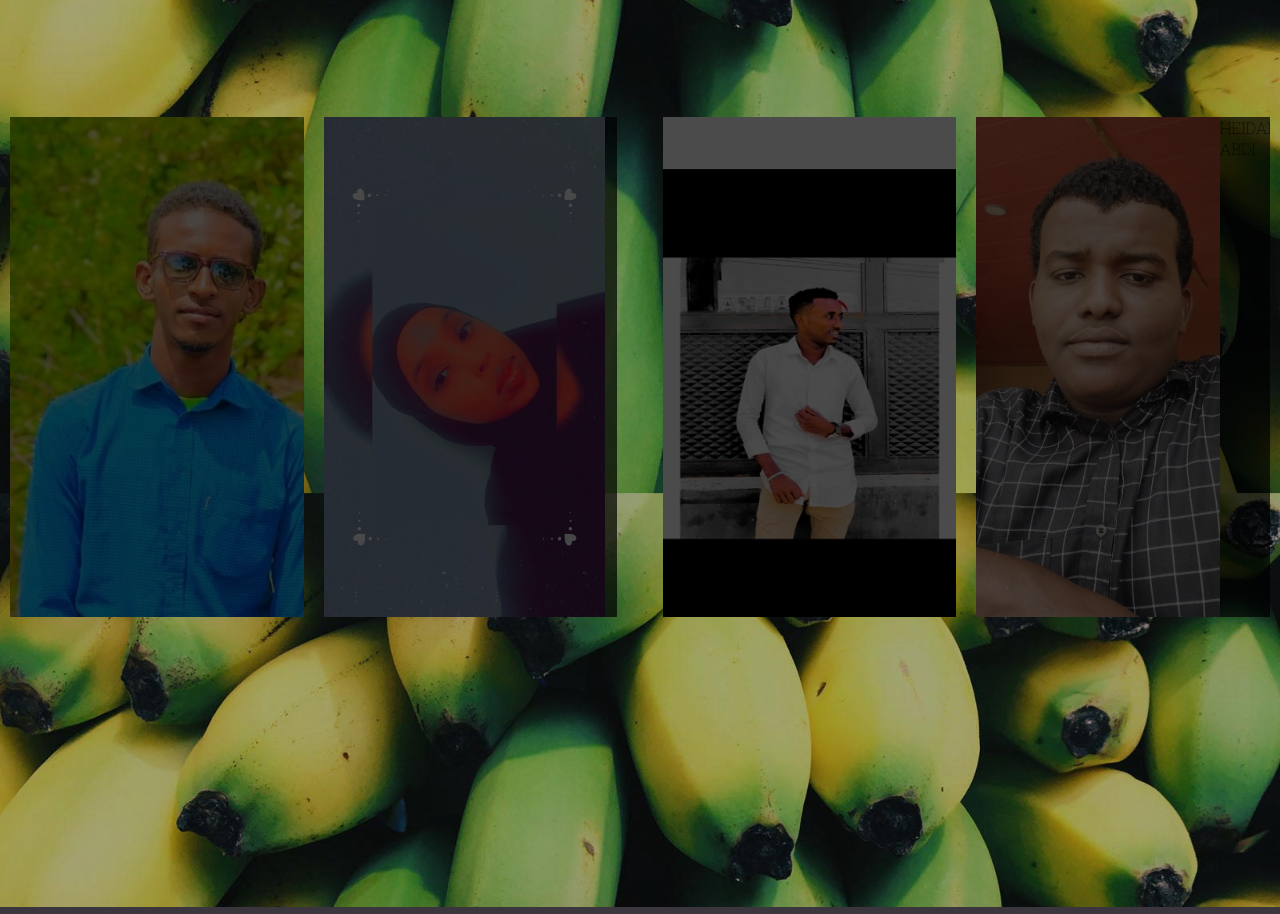
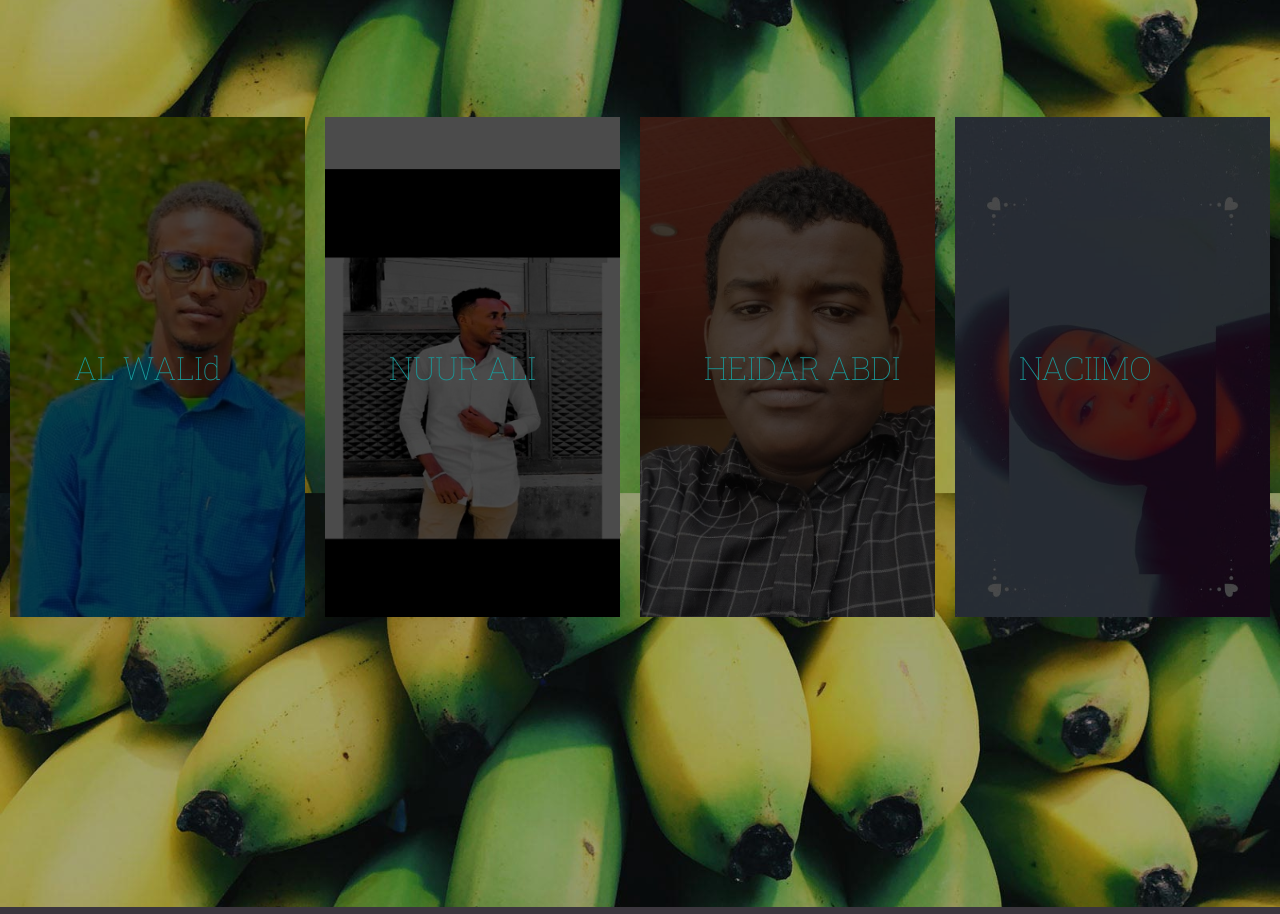
Before and after one commit to Heidarabdi/website2, a plain HTML site: page about.html in a window 1280 px wide. Shown: the part 1214-2128 px from the top of the page. Drawn offline with Linux system fonts and the light colour scheme.

Commit message:
Add files via upload

```diff
--- a/about.css
+++ b/about.css
@@ -142,7 +142,7 @@ ul li a:active{
       }
 
       .thumbnails {
-        width: calc(180% / 4);
+        width: calc(100% /3);
         height: 500px;
         margin: 10px;
         display: flex;
@@ -155,7 +155,7 @@ ul li a:active{
       .thumbnails img {
         width: 100%;
         object-fit: cover;
-        object-position: 50% 30%;
+        object-position: 50% 0%;
       }
 
       .black {
@@ -169,7 +169,14 @@ ul li a:active{
         opacity: .7;
       }
 
-
+      .title {
+        color: rgb(25, 155, 155);
+        font-size: 2em;
+        align-self: center;
+        position: absolute;
+        z-index: 15;
+        margin-left: 2em;
+      }
 
       .black, .title {
         transition: opacity .3s;
--- a/about.html
+++ b/about.html
@@ -45,12 +45,6 @@
       </div>
 
       <div class="thumbnails">
-        <img src="images/photo_2021-07-17_09-40-42.jpg" alt="">
-        <div class="black"></div>
-        <div class="title"></div><P>NACIIMA</P></div>
-      </div>
-
-      <div class="thumbnails">
         <img src="images/photo_2021-07-17_09-40-26.jpg" alt="">
         <div class="black"></div>
         <div class="title">NUUR ALI</div>
@@ -61,6 +55,12 @@
         <div class="title">HEIDAR ABDI</div>
       </div>
     </div>
+    <div class="thumbnails">
+      <img src="images/photo_2021-07-17_09-40-42.jpg" alt="">
+      <div class="black"></div>
+      <div class="title">NACIIMO</div>
+    </div>
+  </div>
 </div>
 <div id="qeyb-gadaal">
 
```
